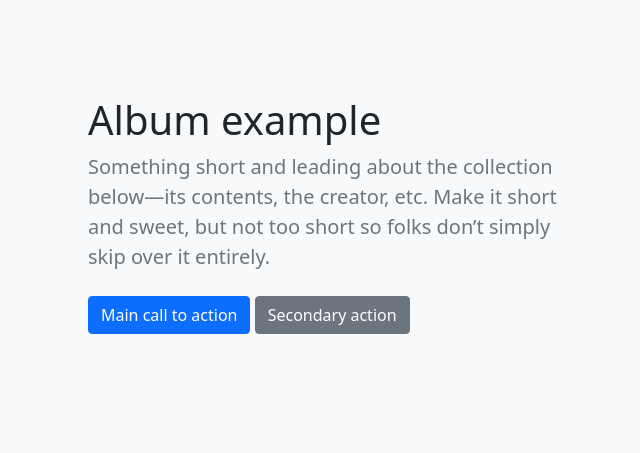
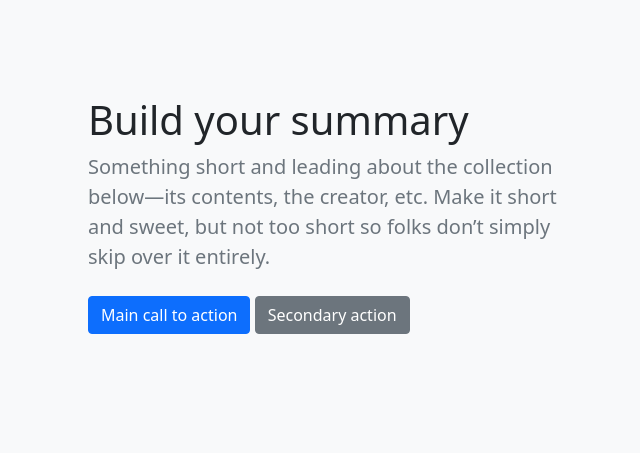
Before and after one commit to sys-river-ai/riverai, a Flask app: page / in a window 1280 px wide. Shown: the part 113-566 px from the top of the page, without its empty margins (303-943 px from the left). Run offline with Flask 2, Linux system fonts and the light colour scheme.

Commit message:
change heading

```diff
--- a/src/packriver/templates/index.html
+++ b/src/packriver/templates/index.html
@@ -11,7 +11,7 @@ Startseite
 
 
       <div class="col-lg-6 col-md-8 mx-auto">
-        <h1 class="fw-light">Album example</h1>
+        <h1 class="fw-light">Build your summary</h1>
         <p class="lead text-muted">Something short and leading about the collection below—its contents, the creator,
           etc. Make it short and sweet, but not too short so folks don’t simply skip over it entirely.</p>
         <p>
```
